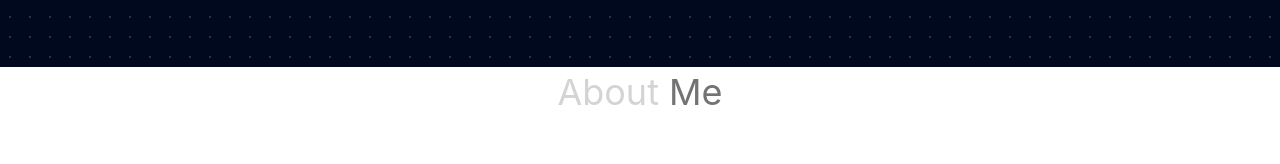
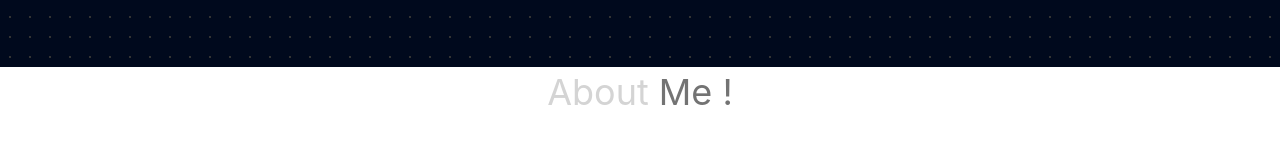
Before and after one commit to Oudra1729/Profil, a React (Vite) app: page / in a window 1280 px wide. Shown: the part 733-897 px from the top of the page. Built offline with nearby package versions, Linux system fonts and the light colour scheme.

Commit message:
add ! to Me

```diff
--- a/src/components/About.jsx
+++ b/src/components/About.jsx
@@ -7,7 +7,7 @@ const About = () => {
     <div className="border-b border-neutral-900 pb-4">
       <h2 className="my-20 text-center text-4xl">
         About
-        <span className="text-neutral-500"> Me</span>
+        <span className="text-neutral-500"> Me !</span>
       </h2>
 
       <div className="flex flex-wrap">
```
